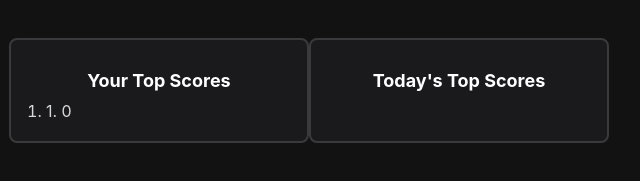
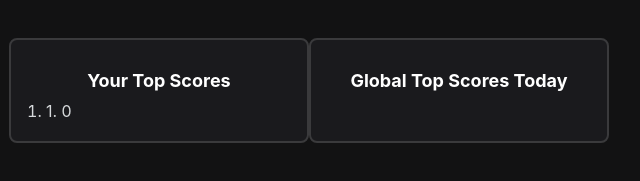
Before and after one commit to B5rnard/WordCraft-Game, a plain HTML site: page index.html in a window 1280 px wide. Shown: the part 439-620 px from the top of the page, 331-971 px from the left. Drawn offline with Linux system fonts and the light colour scheme; no server answers.

Commit message:
Update index.html

```diff
--- a/index.html
+++ b/index.html
@@ -42,7 +42,7 @@
                 </div>
 
                 <div class="daily-leaderboard">
-                    <h2>Today's Top Scores</h2>
+                    <h2>Global Top Scores Today</h2>
                     <ol id="dailyScores"></ol>
                 </div>
             </div>
```
